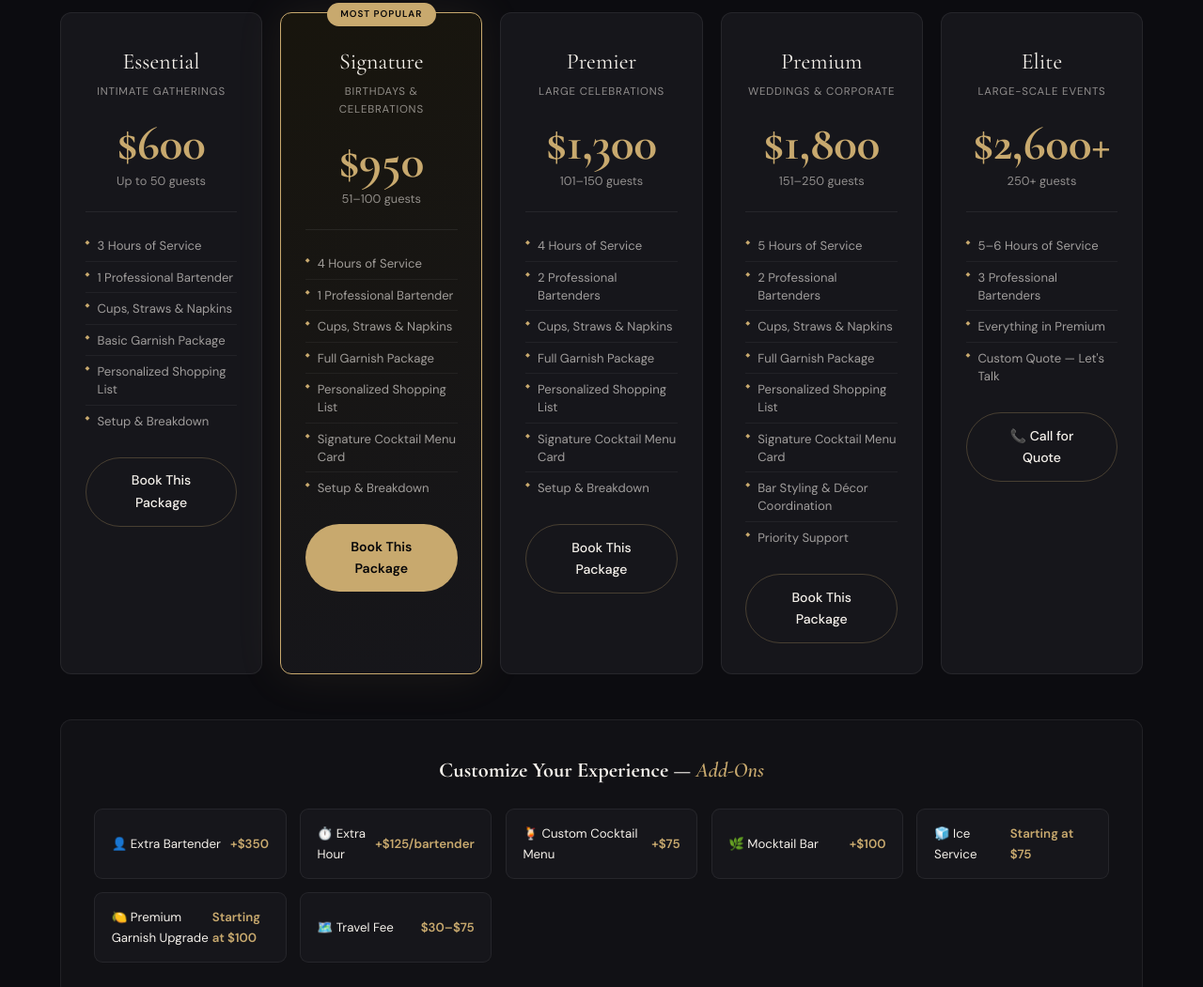
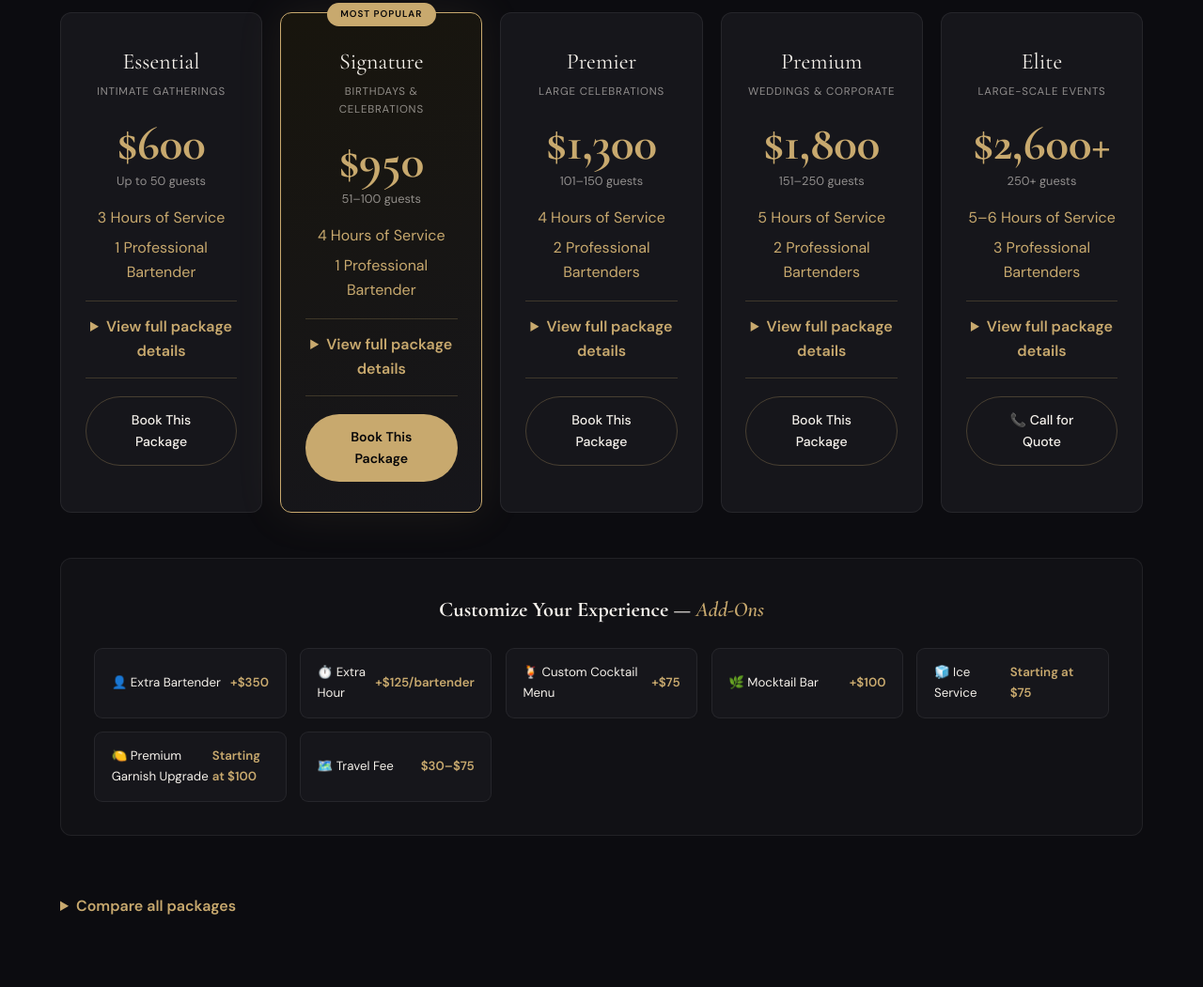
Before and after one commit to kevinzacarias/zacarias-bartending, a plain HTML site: page index.html in a window 1280 px wide. Shown: the part 2022-3073 px from the top of the page at 94% size. Drawn offline with nearby package versions, Linux system fonts and the light colour scheme.

Commit message:
Add expandable package details and comparison; strengthen portfolio social links

```diff
--- a/index.html
+++ b/index.html
@@ -271,6 +271,7 @@ footer p{color:rgba(245,241,235,.28);font-size:.77rem;}
 @media(max-width:960px){.about-grid,.booking-layout,.faq-layout,.contact-grid{grid-template-columns:1fr;gap:2.8rem;}.pkg-grid{grid-template-columns:1fr 1fr;}.gallery-grid{grid-template-columns:repeat(2,1fr);grid-auto-rows:180px;}.gallery-item:nth-child(1){grid-column:span 2;}.gallery-item:nth-child(4){grid-column:span 1;}.nav-links{display:none;}.hamburger{display:flex;}.form-row{grid-template-columns:1fr;}}
 @media(max-width:640px){h1{font-size:2.6rem;}section{padding:68px 5vw;}.pillars,.cb-group{grid-template-columns:1fr;}.gallery-grid{grid-template-columns:1fr;grid-auto-rows:200px;}.gallery-item:nth-child(1),.gallery-item:nth-child(4){grid-column:span 1;}.pkg-grid{grid-template-columns:1fr;}.sticky-cta{display:none;}}
 .real-gallery{display:grid;grid-template-columns:repeat(3,minmax(0,1fr));gap:1rem;margin:2rem auto;max-width:1100px}.real-gallery img{display:block;width:100%;height:320px;object-fit:contain;background:#151515;border-radius:8px}@media(max-width:640px){.real-gallery{grid-template-columns:1fr}.real-gallery img{height:auto;max-height:420px}}.fi{opacity:1;transform:none}
+.pkg-highlights{list-style:none;padding:0;margin:1rem 0;color:var(--gold)}.pkg-highlights li{margin:.35rem 0}.pkg-expand{margin:0 0 1.2rem;border-top:1px solid #b69a6140;border-bottom:1px solid #b69a6140}.pkg-expand summary,.compare-wrap summary{cursor:pointer;color:var(--gold);padding:.9rem 0;font-weight:600}.pkg-expand summary:focus-visible,.compare-wrap summary:focus-visible{outline:2px solid var(--gold);outline-offset:3px}.pkg-expand .pkg-details{margin-top:.5rem}.compare-wrap{overflow-x:auto}
 </style>
 </head>
 <body>
@@ -363,32 +364,32 @@ footer p{color:rgba(245,241,235,.28);font-size:.77rem;}
     <div class="pkg-card">
       <div class="pkg-name">Essential</div><div class="pkg-sub">Intimate Gatherings</div>
       <div class="pkg-price"><strong>$600</strong><span>Up to 50 guests</span></div>
-      <ul class="pkg-details"><li>3 Hours of Service</li><li>1 Professional Bartender</li><li>Cups, Straws &amp; Napkins</li><li>Basic Garnish Package</li><li>Personalized Shopping List</li><li>Setup &amp; Breakdown</li></ul>
+      <ul class="pkg-highlights"><li>3 Hours of Service</li><li>1 Professional Bartender</li></ul><details class="pkg-expand"><summary>View full package details</summary><ul class="pkg-details"><li>3 Hours of Service</li><li>1 Professional Bartender</li><li>Cups, Straws &amp; Napkins</li><li>Basic Garnish Package</li><li>Personalized Shopping List</li><li>Setup &amp; Breakdown</li></ul></details>
       <a href="#booking" class="btn-ghost" style="width:100%;text-align:center;justify-content:center;">Book This Package</a>
     </div>
     <div class="pkg-card featured">
       <div class="pkg-badge">Most Popular</div>
       <div class="pkg-name">Signature</div><div class="pkg-sub">Birthdays &amp; Celebrations</div>
       <div class="pkg-price"><strong>$950</strong><span>51–100 guests</span></div>
-      <ul class="pkg-details"><li>4 Hours of Service</li><li>1 Professional Bartender</li><li>Cups, Straws &amp; Napkins</li><li>Full Garnish Package</li><li>Personalized Shopping List</li><li>Signature Cocktail Menu Card</li><li>Setup &amp; Breakdown</li></ul>
+      <ul class="pkg-highlights"><li>4 Hours of Service</li><li>1 Professional Bartender</li></ul><details class="pkg-expand"><summary>View full package details</summary><ul class="pkg-details"><li>4 Hours of Service</li><li>1 Professional Bartender</li><li>Cups, Straws &amp; Napkins</li><li>Full Garnish Package</li><li>Personalized Shopping List</li><li>Signature Cocktail Menu Card</li><li>Setup &amp; Breakdown</li></ul></details>
       <a href="#booking" class="btn-gold" style="width:100%;text-align:center;justify-content:center;">Book This Package</a>
     </div>
     <div class="pkg-card">
       <div class="pkg-name">Premier</div><div class="pkg-sub">Large Celebrations</div>
       <div class="pkg-price"><strong>$1,300</strong><span>101–150 guests</span></div>
-      <ul class="pkg-details"><li>4 Hours of Service</li><li>2 Professional Bartenders</li><li>Cups, Straws &amp; Napkins</li><li>Full Garnish Package</li><li>Personalized Shopping List</li><li>Signature Cocktail Menu Card</li><li>Setup &amp; Breakdown</li></ul>
+      <ul class="pkg-highlights"><li>4 Hours of Service</li><li>2 Professional Bartenders</li></ul><details class="pkg-expand"><summary>View full package details</summary><ul class="pkg-details"><li>4 Hours of Service</li><li>2 Professional Bartenders</li><li>Cups, Straws &amp; Napkins</li><li>Full Garnish Package</li><li>Personalized Shopping List</li><li>Signature Cocktail Menu Card</li><li>Setup &amp; Breakdown</li></ul></details>
       <a href="#booking" class="btn-ghost" style="width:100%;text-align:center;justify-content:center;">Book This Package</a>
     </div>
     <div class="pkg-card">
       <div class="pkg-name">Premium</div><div class="pkg-sub">Weddings &amp; Corporate</div>
       <div class="pkg-price"><strong>$1,800</strong><span>151–250 guests</span></div>
-      <ul class="pkg-details"><li>5 Hours of Service</li><li>2 Professional Bartenders</li><li>Cups, Straws &amp; Napkins</li><li>Full Garnish Package</li><li>Personalized Shopping List</li><li>Signature Cocktail Menu Card</li><li>Bar Styling &amp; Décor Coordination</li><li>Priority Support</li></ul>
+      <ul class="pkg-highlights"><li>5 Hours of Service</li><li>2 Professional Bartenders</li></ul><details class="pkg-expand"><summary>View full package details</summary><ul class="pkg-details"><li>5 Hours of Service</li><li>2 Professional Bartenders</li><li>Cups, Straws &amp; Napkins</li><li>Full Garnish Package</li><li>Personalized Shopping List</li><li>Signature Cocktail Menu Card</li><li>Bar Styling &amp; Décor Coordination</li><li>Priority Support</li></ul></details>
       <a href="#booking" class="btn-ghost" style="width:100%;text-align:center;justify-content:center;">Book This Package</a>
     </div>
     <div class="pkg-card">
       <div class="pkg-name">Elite</div><div class="pkg-sub">Large-Scale Events</div>
       <div class="pkg-price"><strong>$2,600+</strong><span>250+ guests</span></div>
-      <ul class="pkg-details"><li>5–6 Hours of Service</li><li>3 Professional Bartenders</li><li>Everything in Premium</li><li>Custom Quote — Let's Talk</li></ul>
+      <ul class="pkg-highlights"><li>5–6 Hours of Service</li><li>3 Professional Bartenders</li></ul><details class="pkg-expand"><summary>View full package details</summary><ul class="pkg-details"><li>5–6 Hours of Service</li><li>3 Professional Bartenders</li><li>Everything in Premium</li><li>Custom Quote — Let's Talk</li></ul></details>
       <a href="tel:+12404742431" class="btn-ghost" style="width:100%;text-align:center;justify-content:center;">📞 Call for Quote</a>
     </div>
   </div>
@@ -404,7 +405,7 @@ footer p{color:rgba(245,241,235,.28);font-size:.77rem;}
       <div class="addon-item"><span>🗺️ Travel Fee</span><span class="addon-price">$30–$75</span></div>
     </div>
   </div>
-  <div class="compare-wrap fi" style="margin-top:3rem;">
+  <details class="compare-wrap fi" style="margin-top:3rem;"><summary>Compare all packages</summary>
     <div style="text-align:center;margin-bottom:1.4rem;"><div class="sec-label" style="justify-content:center;">Package Comparison</div></div>
     <table class="compare-table">
       <thead><tr><th style="text-align:left;">Feature</th><th>Essential</th><th class="hi">Signature ★</th><th>Premier</th><th>Premium</th><th>Elite</th></tr></thead>
@@ -419,12 +420,11 @@ footer p{color:rgba(245,241,235,.28);font-size:.77rem;}
         <tr><td class="lbl">Bar Styling</td><td class="no">—</td><td class="no">—</td><td class="no">—</td><td class="chk">✦</td><td class="chk">✦</td></tr>
         <tr><td class="lbl">Priority Support</td><td class="no">—</td><td class="no">—</td><td class="no">—</td><td class="chk">✦</td><td class="chk">✦</td></tr>
       </tbody>
-    </table>
-  </div>
+    </table></details>
 </section>
 
 <div class="divider"></div>
-<section id="gallery"><div class="sec-head"><div class="sec-label">Our Work</div><h2>Real Events.<br><em>Real Experiences.</em></h2></div><div class="real-gallery"><img src="Image3.JPG.PNG" alt="Zacarias private event photography" loading="lazy"><img src="Image.JPG.PNG" alt="Zacarias private event photography" loading="lazy"><img src="Image2.JPG.PNG" alt="Zacarias private event photography" loading="lazy"></div><div class="review-platforms"><a class="rev-platform" href="https://www.instagram.com/zacariasbartending/" target="_blank" rel="noopener">Instagram Photos</a><a class="rev-platform" href="https://yelp.to/ERniOmOYIa" target="_blank" rel="noopener">Yelp Photos &amp; Reviews</a><a class="rev-platform" href="https://share.google/LyuJvK12fcKbBYIlt" target="_blank" rel="noopener">Google Reviews</a></div></section>
+<section id="gallery"><div class="sec-head"><div class="sec-label">Our Work</div><h2>Real Events.<br><em>Real Experiences.</em></h2></div><div class="real-gallery"><img src="Image3.JPG.PNG" alt="Zacarias private event photography" loading="lazy"><img src="Image.JPG.PNG" alt="Zacarias private event photography" loading="lazy"><img src="Image2.JPG.PNG" alt="Zacarias private event photography" loading="lazy"></div><div class="review-platforms"><a class="rev-platform" href="https://www.instagram.com/zacariasbartending/" target="_blank" rel="noopener">Instagram — More Photos &amp; Videos</a><a class="rev-platform" href="https://yelp.to/ERniOmOYIa" target="_blank" rel="noopener">Yelp — Event Photos &amp; Reviews</a><a class="rev-platform" href="https://share.google/LyuJvK12fcKbBYIlt" target="_blank" rel="noopener">Google — Customer Reviews</a></div></section>
 <div class="divider"></div>
 <section id="reviews">
   <div class="sec-head fi">
```
